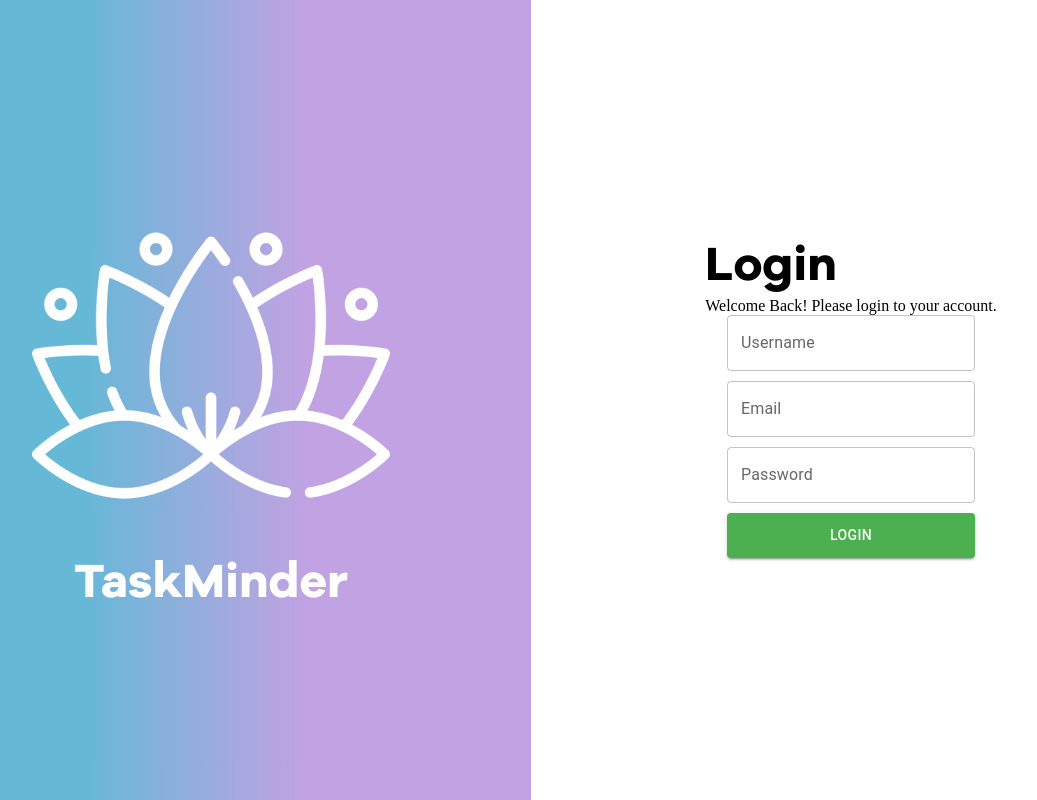
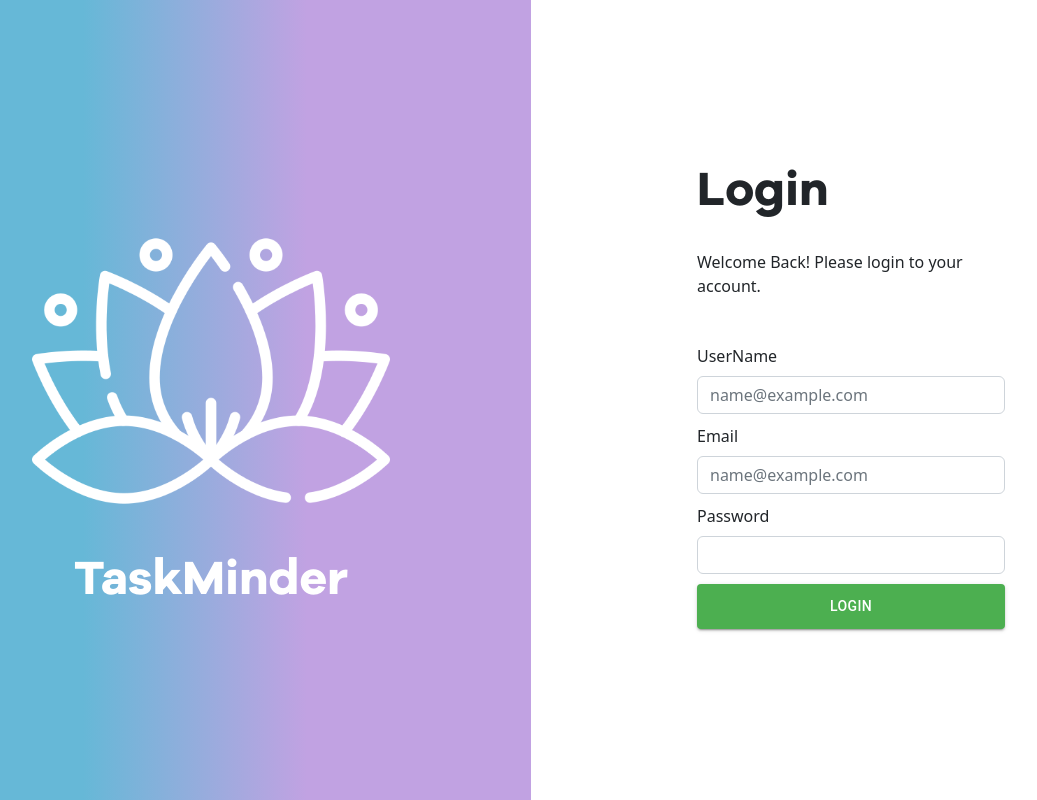
Before and after one commit to jeniferbenavent/taskminder, a React (Vite) app: page / in a window 1280 px wide. Shown: the whole page, without its empty margins (109-1146 px from the left). Built offline with nearby package versions, Linux system fonts and the light colour scheme.

Commit message:
Working on Login page

```diff
--- a/index.html
+++ b/index.html
@@ -3,6 +3,12 @@
   <head>
     <meta charset="UTF-8" />
     <link rel="icon" type="image/svg+xml" href="src/assets/img/lotus-white.png" />
+    <link
+      rel="stylesheet"
+      href="https://cdn.jsdelivr.net/npm/bootstrap@5.2.3/dist/css/bootstrap.min.css"
+      integrity="sha384-rbsA2VBKQhggwzxH7pPCaAqO46MgnOM80zW1RWuH61DGLwZJEdK2Kadq2F9CUG65"
+      crossorigin="anonymous"
+    />
     <meta name="viewport" content="width=device-width, initial-scale=1.0" />
     <title>TaskMinder</title>
   </head>
--- a/src/components/LoginForm/LoginForm.css
+++ b/src/components/LoginForm/LoginForm.css
@@ -1,19 +1,19 @@
 .rightPanel{
   padding-right: 25%;
   padding-left: 25%;
-display: flex;
-align-items: center;
-justify-content: center;
-flex-direction: column;
-height: 100vh;
+  display: flex;
+  align-items: center;
+  justify-content: center;
+  flex-direction: column;
+  height: 100vh;
 }
 
-.form-input{
+.form-input, .login-form, .infoTitle{
   width: 100%;
 }
 
 .form-group {
-  width: 100%;
+
   padding-bottom: 10px;
 }
 
@@ -31,7 +31,12 @@ button[type="submit"]:hover {
   background-color: #45a049;
 }
 
-h1{
+h1 {
   font-family: "GalanoGrotesqueBold";
   font-size: 3em;
+  padding-bottom: 10%;
 }
+
+p {
+  padding-bottom: 15%;
+}
--- a/src/components/LoginForm/LoginForm.tsx
+++ b/src/components/LoginForm/LoginForm.tsx
@@ -1,4 +1,5 @@
-import { Button, TextField } from '@mui/material';
+import { Button } from '@mui/material';
+import { Form } from 'react-bootstrap';
 import './LoginForm.css';
 
 function LoginForm() {
@@ -10,13 +11,20 @@ function LoginForm() {
       </div>
       <form className='login-form'>
         <div className="form-group">
-          <TextField className="form-input" id="outlined-basic" label="Username" variant="outlined" />
+          <Form.Label>UserName</Form.Label>
+          <Form.Control type="email" placeholder="name@example.com" />
         </div>
         <div className="form-group">
-          <TextField className="form-input" id="outlined-basic" label="Email" variant="outlined" />
+          <Form.Label>Email</Form.Label>
+          <Form.Control type="email" placeholder="name@example.com" />
         </div>
         <div className="form-group">
-          <TextField className="form-input" id="outlined-basic" label="Password" variant="outlined" />
+          <Form.Label>Password</Form.Label>
+          <Form.Control
+            type="password"
+            id="inputPassword5"
+            aria-describedby="passwordHelpBlock"
+          />
         </div>
         <div className="form-group">
           <Button type="submit" variant="contained">LogIn</Button>
--- a/src/pages/Login/Login.css
+++ b/src/pages/Login/Login.css
@@ -1,18 +1,9 @@
-div.container{
-  height: 100vh;
-  display: flex;
-}
-
 div.logo{
   display: flex;
   align-items: center;
   justify-content: center;
   background: rgb(102,184,215);
   background: linear-gradient(90deg, rgba(102,184,215,1) 30%, rgba(193,162,226,1) 65%);
-}
-
-div.logo, div.form{
-  width: 50vw;
 }
 
 div.logoname{
--- a/src/pages/Login/Login.tsx
+++ b/src/pages/Login/Login.tsx
@@ -4,15 +4,17 @@ import './LogIn.css'
 function LogIn() {
   return (
     <>
-    <div className="container">
-      <div className="logo">
+      <div className="container-fluid">
+        <div className="row">
+          <div className="col logo">
             <div className='logoname'>
               <img src='/src/assets/img/lotus-white.png' className='logo'/>
               <h1 className='name'>TaskMinder</h1>
             </div>
           </div>
-      <div className="form">
+          <div className="form col">
             <LoginForm />
+          </div>
         </div>
       </div>
     </>
```
Lines whose indentation alone changed are shown as unchanged.
